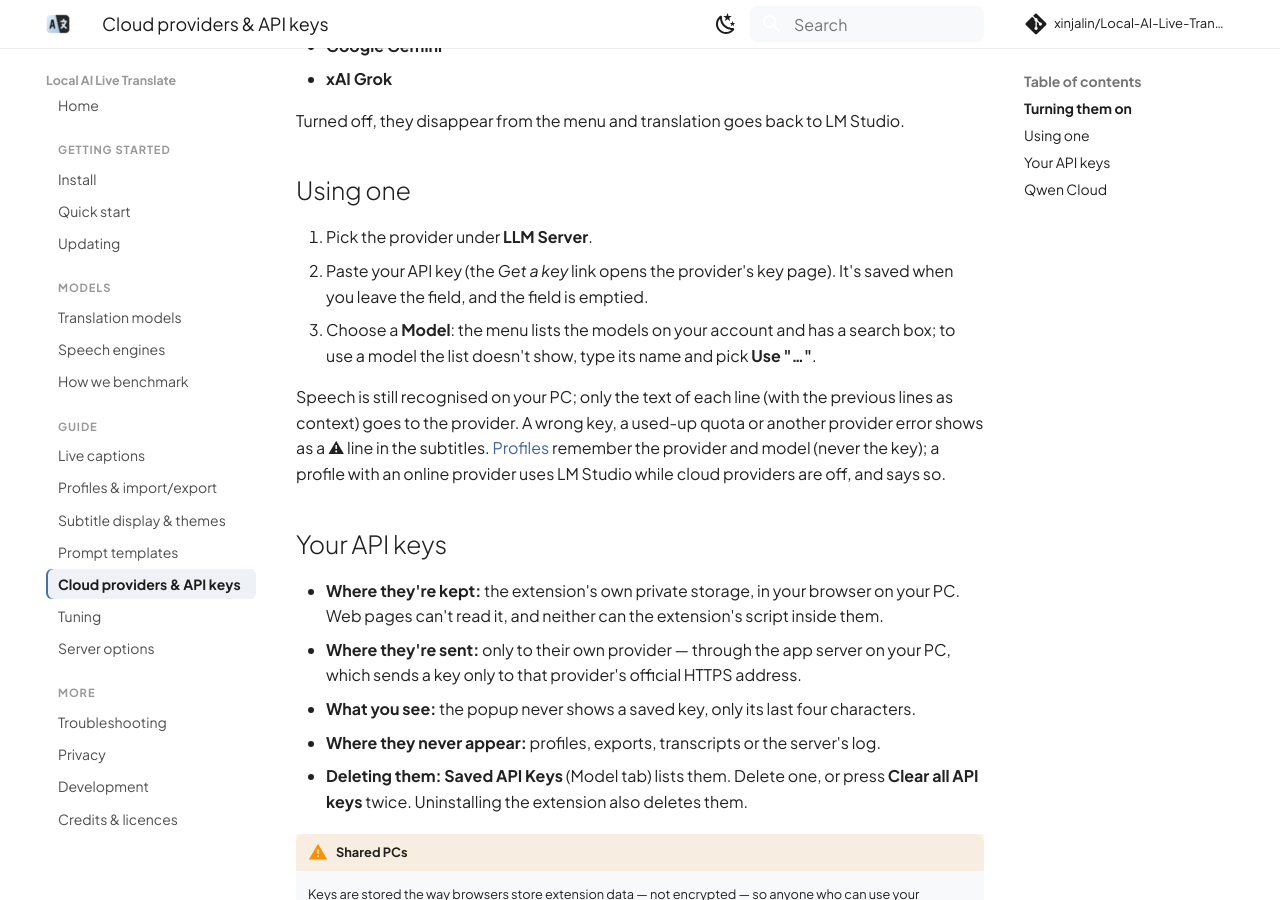
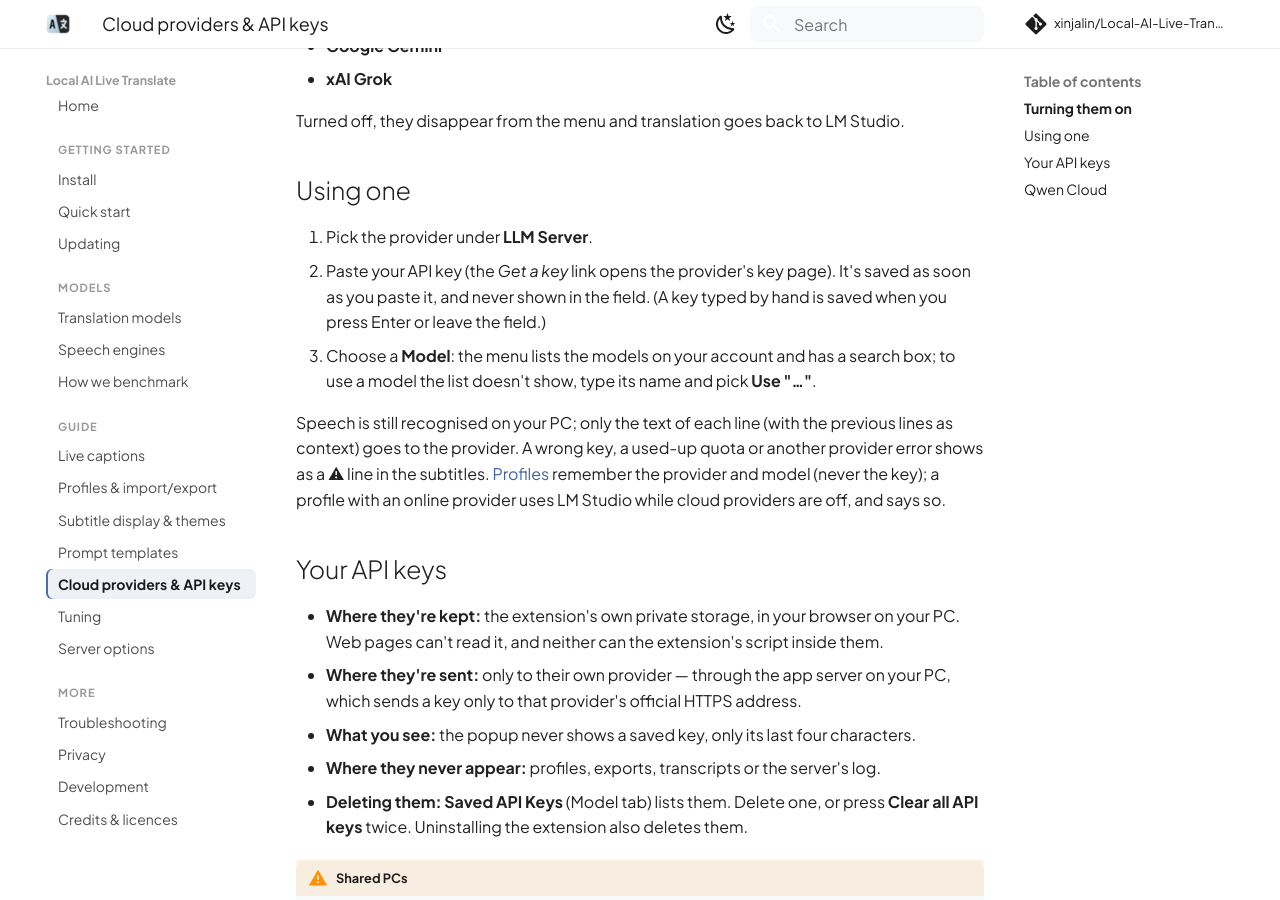
Before and after one commit to xinjalin/Local-AI-Live-Translate-docs, an MkDocs documentation site: the page built from docs/guide/cloud-providers.md, in a window 1280 px wide and 900 px high, scrolled down 558 px. Built offline with MkDocs 1.6.1 and Material for MkDocs 9.7.7, drawn with Linux system fonts in a browser that asks for light colours; comment, search, counter and statistics services are not loaded.

Commit message:
Docs for 1.9.1: API keys save when pasted; right-click to paste
Co-Authored-By: Claude Opus 5.5 <noreply@anthropic.com>

```diff
--- a/docs/guide/cloud-providers.md
+++ b/docs/guide/cloud-providers.md
@@ -23,8 +23,9 @@ Turned off, they disappear from the menu and translation goes back to LM Studio.
 ## Using one
 
 1. Pick the provider under **LLM Server**.
-2. Paste your API key (the *Get a key* link opens the provider's key page). It's saved when you leave
-   the field, and the field is emptied.
+2. Paste your API key (the *Get a key* link opens the provider's key page). It's saved as soon as you
+   paste it, and never shown in the field. (A key typed by hand is saved when you press Enter or
+   leave the field.)
 3. Choose a **Model**: the menu lists the models on your account and has a search box; to use a model
    the list doesn't show, type its name and pick **Use "…"**.
 
```
Also changed, not shown: docs/guide/live-captions.md (+6 -0 lines).
